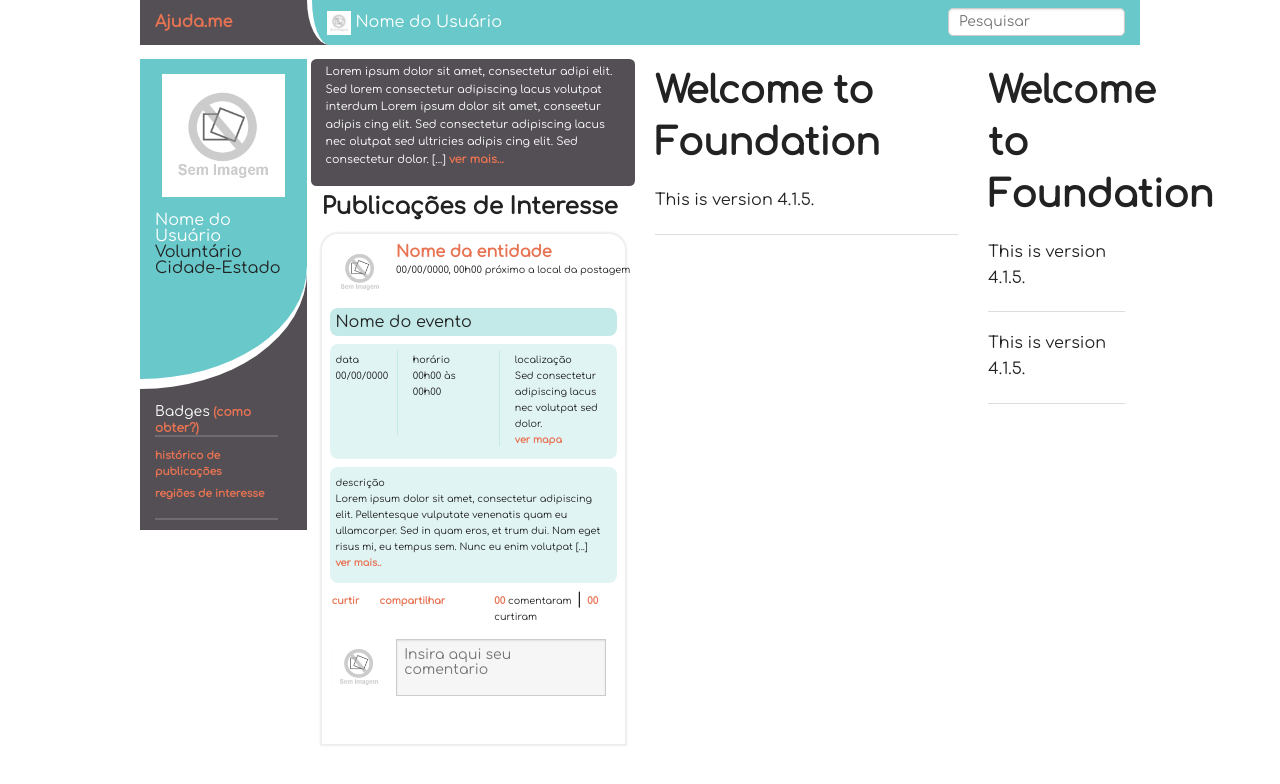
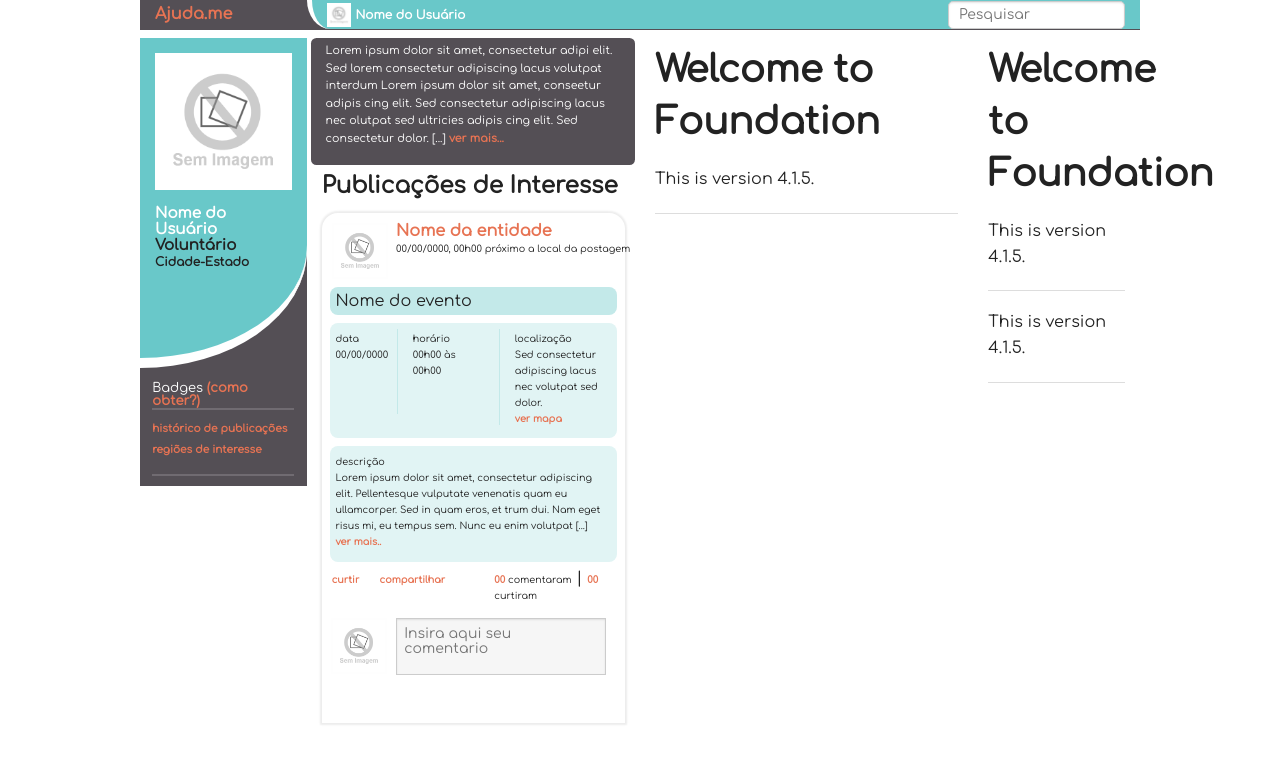
Before and after one commit to lleitep3/ui-ajuda.me, a plain HTML site: page index.html in a window 1280 px wide. Drawn offline with Linux system fonts and the light colour scheme.

Commit message:
ajustes no menu topo e no menu direito

```diff
--- a/index.html
+++ b/index.html
@@ -20,16 +20,14 @@
             <div class="row">
                 <!-- Menu Topo -->
                 <nav class="top-bar fundo-cinza-escuro" id="menu-superior">
-                    <div class="small-2 small-centered columns fundo-cinza-escuro"><a href="#">Ajuda.me</a></div>
+                    <div class="small-2 small-centered columns"><a href="#">Ajuda.me</a></div>
                     <div class="small-10 columns fundo-azul  borda-esquerda-rodape-radio-personalizado">
                         <div class="row">
                             <div class=" small-4 columns box-informacoes-usuario">
                                 <img src="img/sem_foto.png" class="image-profile"/>
-                                <span class="nome texto-branco">Nome do Usuário</span>
+                                <span class="nome texto-branco txt12 bold">Nome do Usuário</span>
                             </div>
-                            <div class="small-4 columns">
-
-                            </div>
+                            <div class="small-4 columns"></div>
                             <div class="small-push-2 small-3 columns ">
                                 <input type="text" class="right-align" id="right-label" placeholder="Pesquisar">
                             </div>
@@ -44,24 +42,24 @@
                         <div class="large-12 perfil fundo-azul columns">
                             <div class="box-informacoes-usuario">
                                 <div class="row">
-                                    <div class="large-11 columns large-centered">
+                                    <div class="large-12 columns large-centered">
                                         <img src="img/sem_foto.png" class="image-profile"/>
                                     </div>
                                 </div>
                                 <div class="end"></div>
-                                <span class="nome">Nome do Usuário</span>
+                                <span class="nome txt15 bold">Nome do Usuário</span>
                                 <div class="end"></div>
-                                <span class="tipo-usuario">Voluntário</span>
+                                <span class="tipo-usuario txt15 bold">Voluntário</span>
                                 <div class="end"></div>
-                                <span class="local">Cidade-Estado</span>
+                                <span class="local txt12 bold">Cidade-Estado</span>
                             </div>
                         </div>
                     </div>
                     <div class="row">
-                        <div class="large-11 columns sub-menu-lateral">
+                        <div class="large-12 columns large-centered sub-menu-lateral">
                             <div class="row">
-                                <div class="large-12 columns">
-                                    <span  class="texto-branco txt14">Badges</span><a href="#" class="txt12">&nbsp;(como obter?)</a>
+                                <div class="large-12 columns txt13">
+                                    <span  class="texto-branco">Badges</span><a href="#">&nbsp;(como obter?)</a>
                                     <ul class="txt12 texto-laranja side-nav">
                                         <a href="#"><li>histórico de publicações</li></a>
                                         <a href="#"><li>regiões de interesse</li></a>
--- a/style/pagina-inicial.css
+++ b/style/pagina-inicial.css
@@ -8,7 +8,6 @@
 @import url(http://fonts.googleapis.com/css?family=Comfortaa);
 a, a:hover, a:focus{
     color: #E77353;
-    font-family: Helvetica Bold;
     font-weight: bold;
 }
 a:hover{
@@ -58,8 +57,12 @@ html *{
     font-size: 12px;
 }
 
-.txt14{
-    font-size: 14px;
+.txt13{
+    font-size: 13px;
+}
+
+.txt15{
+    font-size: 15px;
 }
 
 .bold{
@@ -69,9 +72,9 @@ html *{
 
 /* Aredondamentos */
 .borda-esquerda-rodape-radio-personalizado{
-    -webkit-border-bottom-left-radius: 50px 100px;
-    -moz-border-radius-bottomleft: 50px 100px;
-    border-bottom-left-radius: 50px 100px;
+    -webkit-border-bottom-left-radius: 80px 100px;
+    -moz-border-radius-bottomleft: 80px 100px;
+    border-bottom-left-radius: 80px 100px;
     border-left: solid #fff 5px;
 }
 
@@ -91,8 +94,15 @@ html *{
 /* fim - Aredondamentos */
 
 /* Menu Superior */
+.top-bar{
+    height: 30px;
+    line-height: 28px;
+}
+.top-bar input{
+    top:1px;
+}
 #menu-superior {
-    margin-bottom : 0.875em;
+    margin-bottom : 0.5em;
 }
 #menu-superior .box-informacoes-usuario .image-profile{
     height: 24px;
@@ -103,8 +113,6 @@ html *{
 }
 /* fim - Menu Superior */
 /* Menu Lateral */
-#menu-lateral{
-}
 #menu-lateral .image-profile{
     margin-top: 15px;
     margin-bottom: 15px;
@@ -120,8 +128,8 @@ html *{
     color: #FFFFFF;
 }
 #menu-lateral .box-informacoes-usuario .image-profile{
-    height: 123px;
-    width: 123px;
+    height: 137px;
+    width: 137px;
 }
 
 #menu-lateral .sub-menu-lateral{
```
